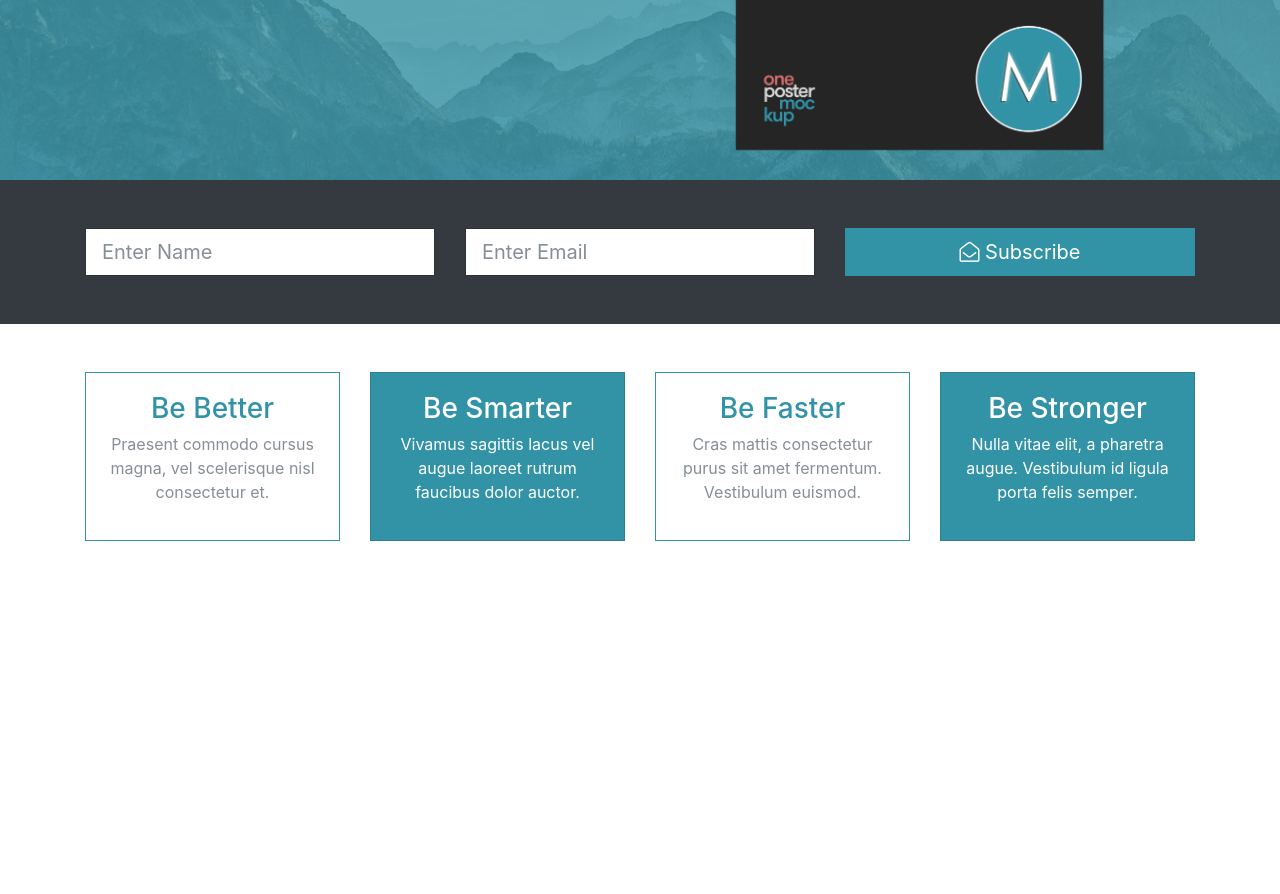
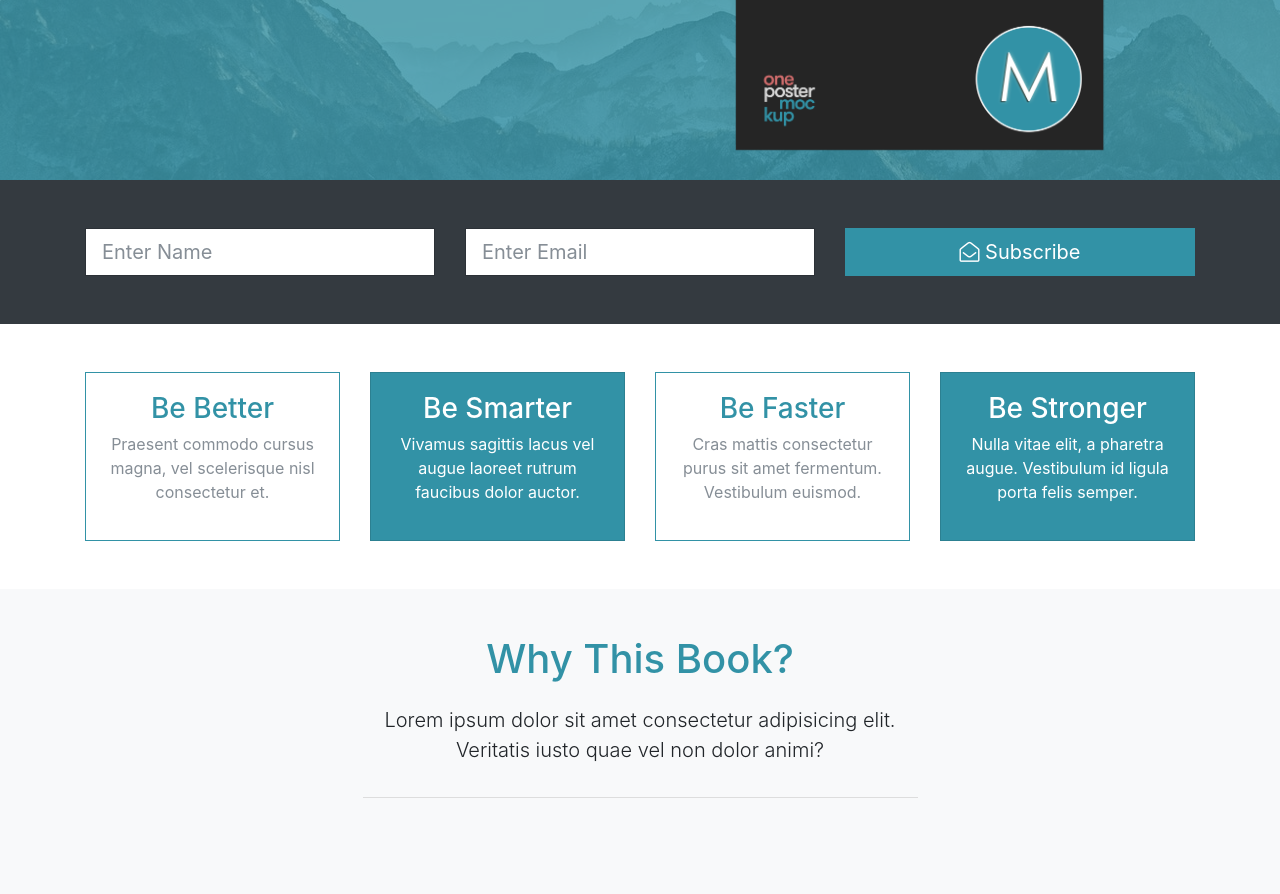
Before and after one commit to dusani/Mixzure-Bootstrap, a website: page mixzure/src/index.html in a window 1280 px wide. Shown: the part 525-1419 px from the top of the page. Before the commit the page ends 1114 px from the top, so only its background shows below. Drawn offline with Linux system fonts and the light colour scheme.

Commit message:
Added About / Why Section

```diff
--- a/mixzure/src/index.html
+++ b/mixzure/src/index.html
@@ -5,7 +5,7 @@
   <meta charset="UTF-8">
   <meta name="viewport" content="width=device-width, initial-scale=1.0">
   <meta http-equiv="X-UA-Compatible" content="ie=edge">
-  <title>Bootstrap 4 Starter Pack</title>
+  <title>Mixzure</title>
   <link rel="stylesheet" href="css/font-awesome.min.css">
   <link rel="stylesheet" href="css/bootstrap.css">
   <link rel="stylesheet" href="css/style.css">
@@ -121,6 +121,26 @@
     </div>
   </section>
 
+  <!-- ABOUT / WHY SECTION -->
+  <section id="about" class="py-5 text-center bg-light">
+    <div class="container">
+      <div class="row">
+        <div class="col">
+          <div class="info-header mb-5">
+            <h1 class="text-primary pb-3">
+              Why This Book?
+            </h1>
+            <p class="lead pb-3">
+              Lorem ipsum dolor sit amet consectetur adipisicing elit. Veritatis iusto quae vel non dolor animi?
+            </p>
+          </div>
+
+          <!-- ACCORDION -->
+        </div>
+      </div>
+    </div>
+  </section>
+
   <script src="js/jquery.min.js"></script>
   <script src="js/popper.min.js"></script>
   <script src="js/bootstrap.min.js"></script>
--- a/mixzure/src/scss/style.scss
+++ b/mixzure/src/scss/style.scss
@@ -30,3 +30,9 @@ body{
     height:100%;
   }
 }
+
+.info-header {
+  width: 50%;
+  margin: auto;
+  border-bottom: 1px #ddd solid;
+}
```
Also changed, not shown: mixzure/src/css/style.css.
